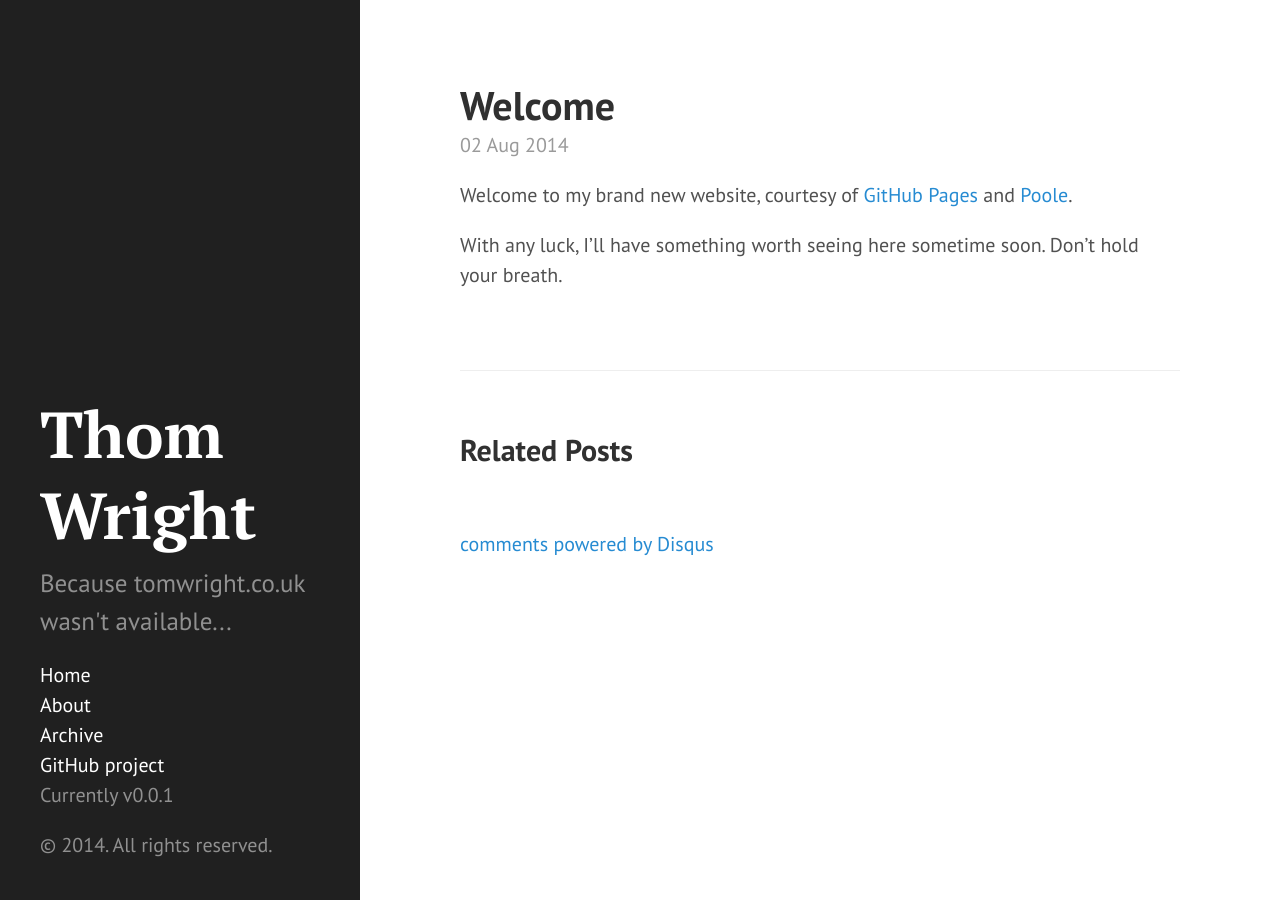
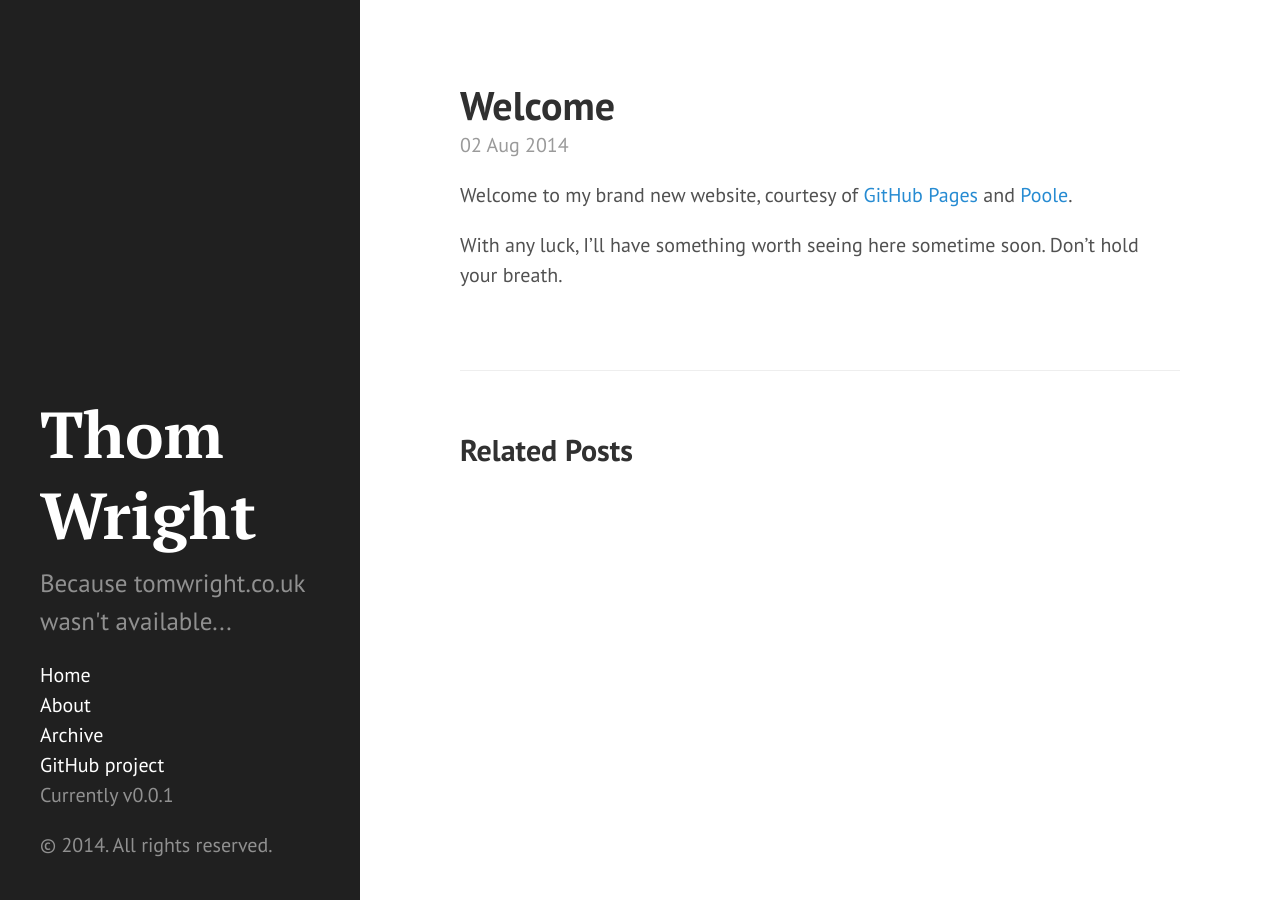
Before and after one commit to ThomWright/ThomWright.github.io, a Jekyll site: the page built from _posts/2014-08-02-welcome.md, in a window 1280 px wide. Built offline with Jekyll 4.4.1, drawn with Linux system fonts in a browser that asks for light colours; Markdown is read by kramdown in place of the engine named in the settings; comment, search, counter and statistics services are not loaded; some of the changed lines change nothing that is shown.

Commit message:
Set comments on posts to be conditional

```diff
--- a/_includes/comments.html
+++ b/_includes/comments.html
@@ -1,3 +1,4 @@
+{% if page.comments != false %}
     <div id="disqus_thread"></div>
     <script type="text/javascript">
         /* * * CONFIGURATION VARIABLES: EDIT BEFORE PASTING INTO YOUR WEBPAGE * * */
@@ -12,3 +13,4 @@
     </script>
     <noscript>Please enable JavaScript to view the <a href="http://disqus.com/?ref_noscript">comments powered by Disqus.</a></noscript>
     <a href="http://disqus.com" class="dsq-brlink">comments powered by <span class="logo-disqus">Disqus</span></a>
+{% endif %}
--- a/_posts/2014-08-02-welcome.md
+++ b/_posts/2014-08-02-welcome.md
@@ -1,6 +1,7 @@
 ---
 layout: post
 title: Welcome
+comments: false
 ---
 
 Welcome to my brand new website, courtesy of [GitHub Pages](https://pages.github.com/) and [Poole](http://getpoole.com/).
```
Lines whose indentation alone changed are shown as unchanged.
